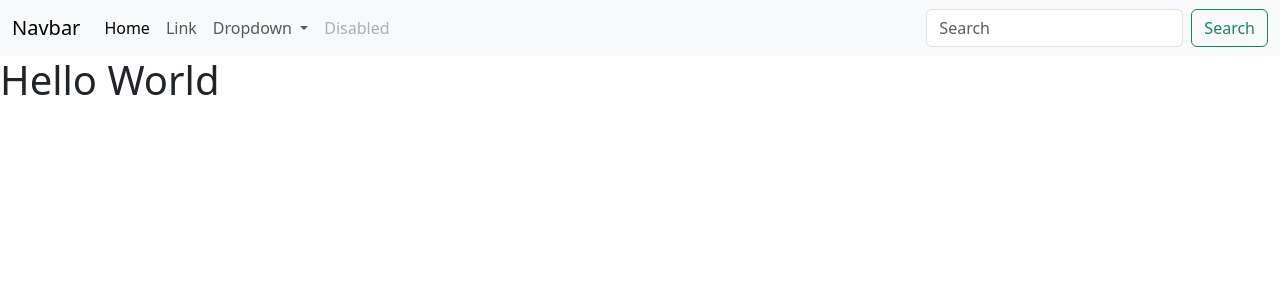
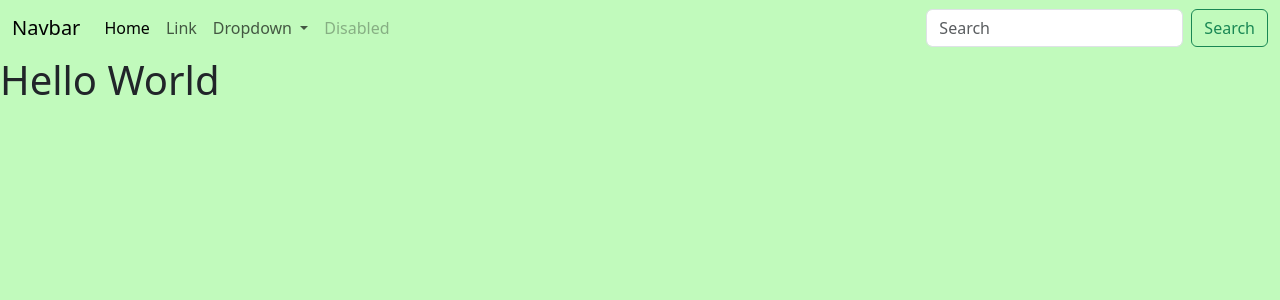
Before and after one commit to BlebaSbluzu/KorellaProject, a PHP site: page /home.php in a window 1280 px wide. Shown: the top 300 px of the page. Run offline with PHP 8.4, Linux system fonts and the light colour scheme.

Commit message:
navStyling

```diff
--- /dev/null
+++ b/Main.css
@@ -0,0 +1 @@
+body{background-color: #c1fabc;}
--- a/home.php
+++ b/home.php
@@ -1,3 +1,5 @@
+
 <?php require "navbar.php"; ?>
 
+<link rel="stylesheet" href="Main.css" type="text/css">
 <h1><?php echo 'Hello World'; ?></h1>
--- a/navbar.php
+++ b/navbar.php
@@ -6,13 +6,14 @@
     <meta name="viewport" content="width=device-width, initial-scale=1.0">
     <meta http-equiv="X-UA-Compatible" content="ie=edge">
     <title>HTML 5 Boilerplate</title>
-    <link rel="stylesheet" href="style.css">
     <link href="https://cdn.jsdelivr.net/npm/bootstrap@5.3.2/dist/css/bootstrap.min.css" rel="stylesheet" integrity="sha384-T3c6CoIi6uLrA9TneNEoa7RxnatzjcDSCmG1MXxSR1GAsXEV/Dwwykc2MPK8M2HN" crossorigin="anonymous">
+    <link rel="stylesheet" href="Main.css" type="text/css">
+
 </head>
 <body>
 
 
-<nav class="navbar navbar-expand-lg bg-body-tertiary">
+<nav id="OverwriteNAV" class="navbar navbar-expand-lg ">
     <div class="container-fluid">
         <a class="navbar-brand" href="#">Navbar</a>
         <button class="navbar-toggler" type="button" data-bs-toggle="collapse" data-bs-target="#navbarSupportedContent" aria-controls="navbarSupportedContent" aria-expanded="false" aria-label="Toggle navigation">
```
